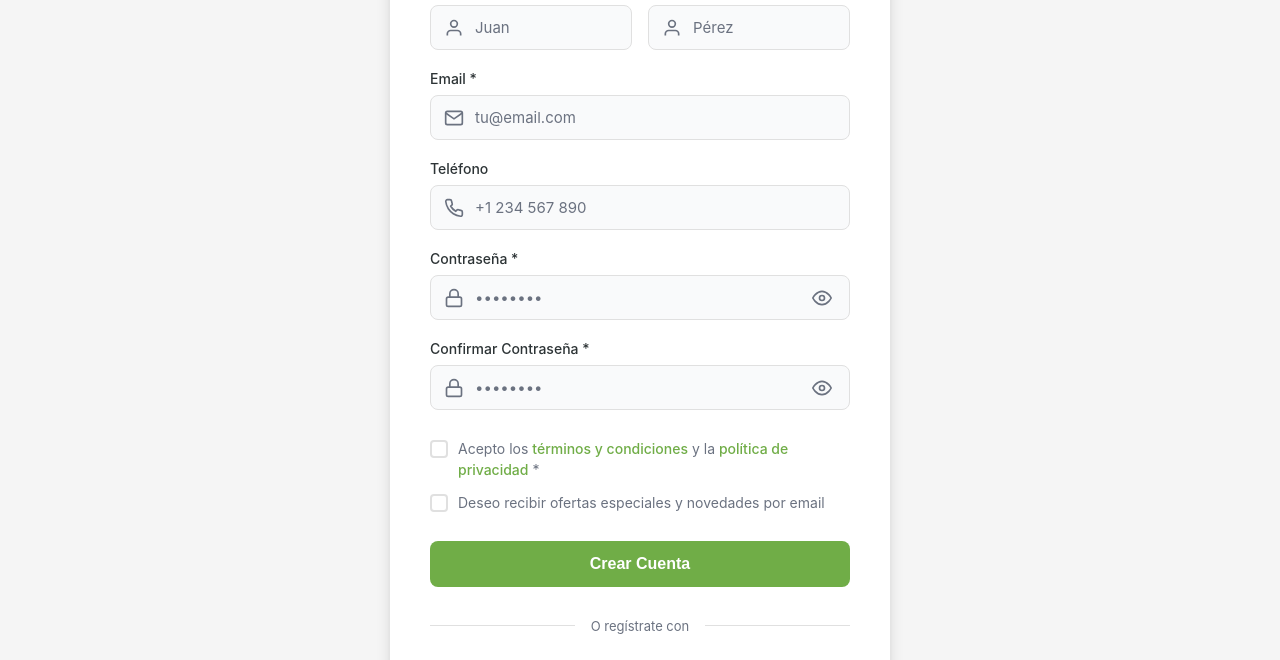
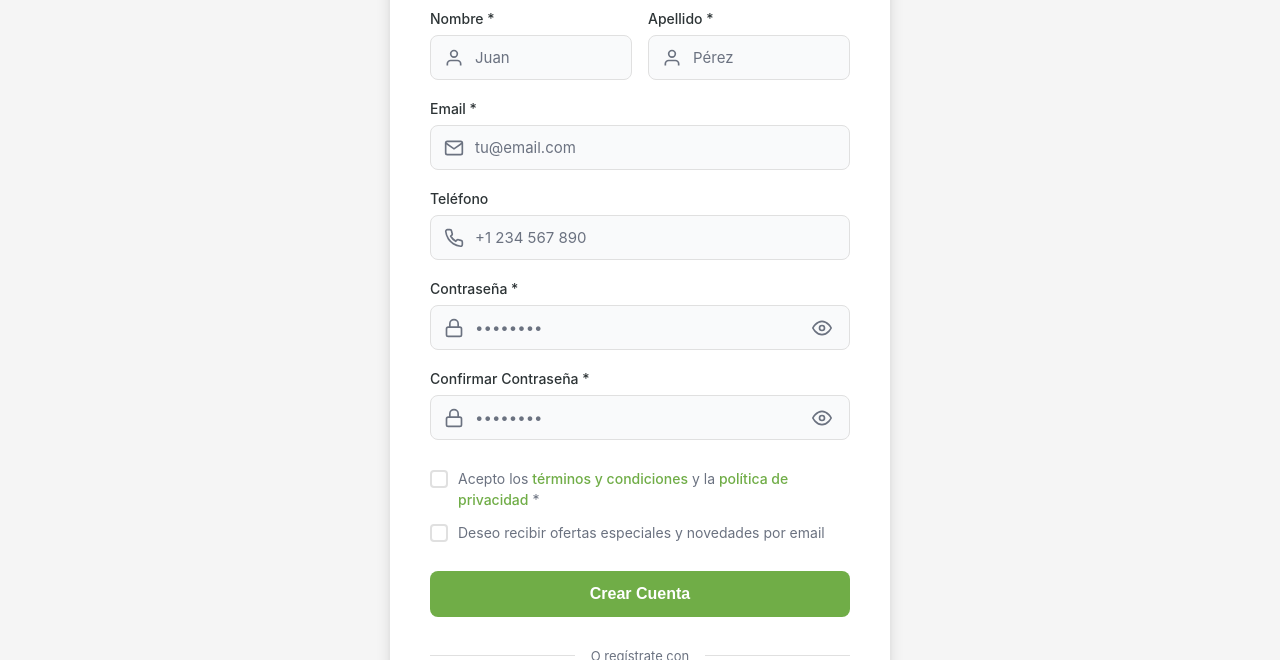
Before and after one commit to DanielPlata25/Vitalium, a plain HTML site: page crear-cuenta.html in a window 1280 px wide. Shown: the part 267-927 px from the top of the page. Drawn offline with Linux system fonts and the light colour scheme.

Commit message:
crear cuenta

```diff
--- a/css/registro.css
+++ b/css/registro.css
@@ -67,6 +67,7 @@ body {
 .registro-container {
     width: 100%;
     max-width: 500px;
+    justify-content: center;
 
 }
 
@@ -76,7 +77,8 @@ body {
     border-radius: 16px;
     padding: 48px 40px;
     box-shadow: 0 4px 6px rgba(0, 0, 0, 0.05), 0 10px 15px rgba(0, 0, 0, 0.1);
-    margin-bottom: 30px;
+    margin: 30px 0;
+    align-self: center;
 
 }
 
```
